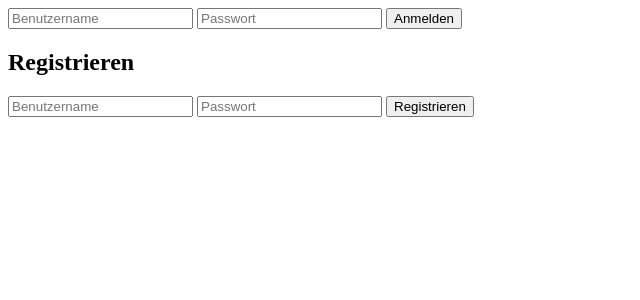
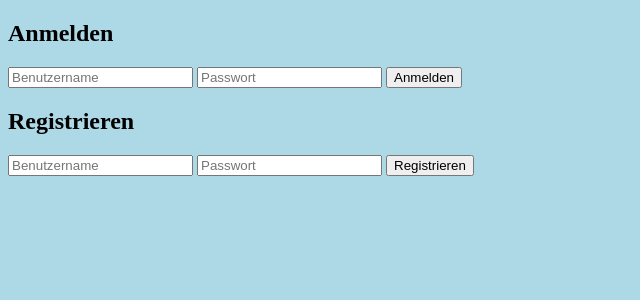
Before and after one commit to Tim10022023/ToDoListPythonProject, a Flask app: page /login in a window 1280 px wide. Shown: the top 300 px of the page, without its empty margins (0-640 px from the left). Run offline with Flask 3, Linux system fonts and the light colour scheme.

Commit message:
css in login

```diff
--- a/templates/login.html
+++ b/templates/login.html
@@ -3,9 +3,11 @@
 <head>
     <meta charset="UTF-8">
     <meta name="viewport" content="width=device-width, initial-scale=1.0">
+    <link rel="stylesheet" href="../static/style.css">
     <title>Log-In</title>
 </head>
 <body>
+    <h2>Anmelden</h2>
 <form action="{{ url_for('login') }}" method="post">
     <input type="hidden" name="csrf_token" value="{{ csrf_token() }}">
     <input type="text" name="username" placeholder="Benutzername" required>
```
